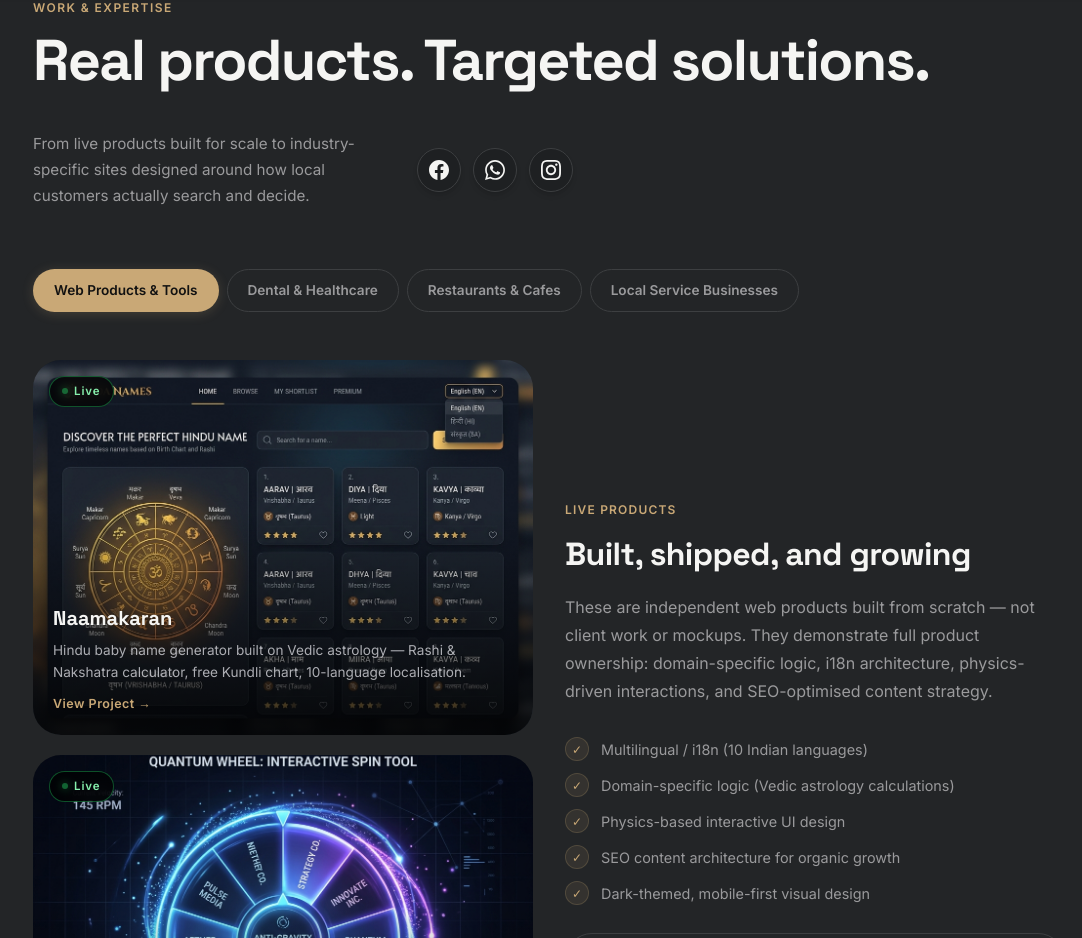
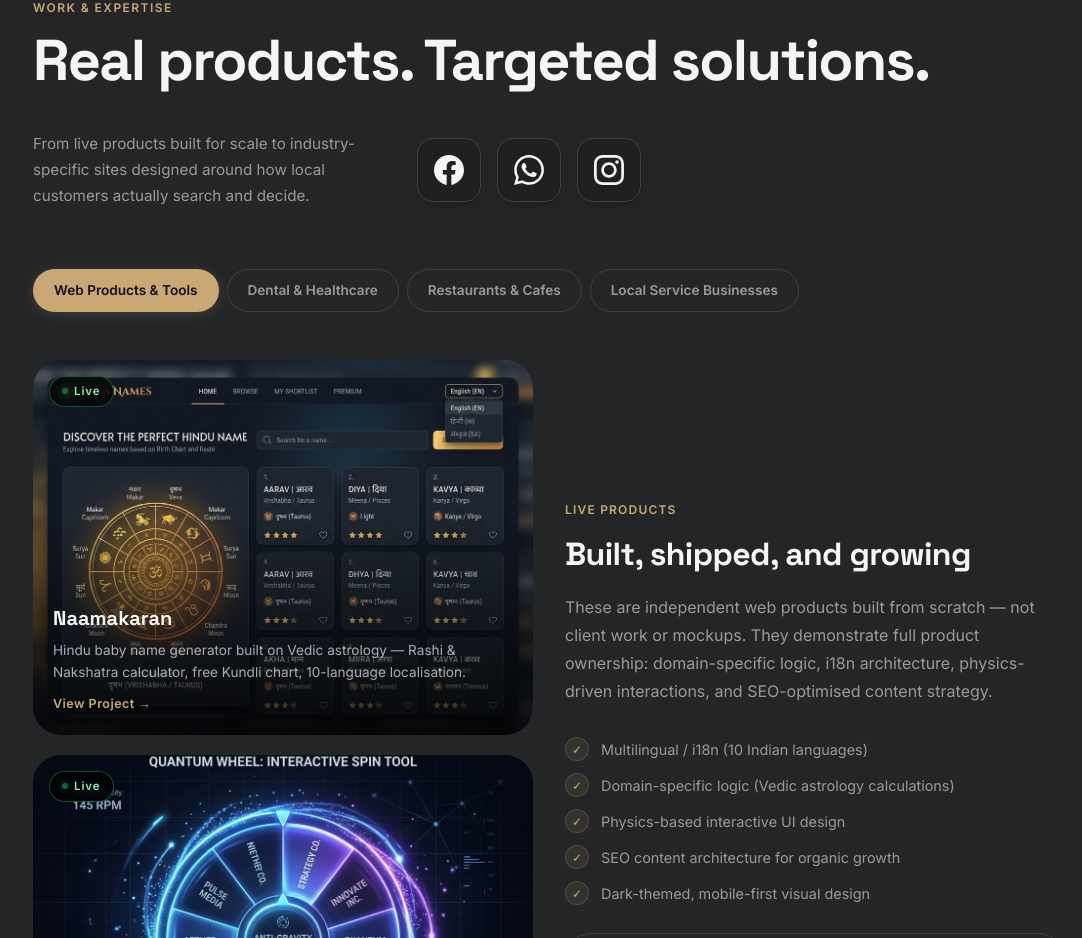
Before and after one commit to Deeptech90/Deep-Tech-Solutions, a Next.js app: page / in a window 1280 px wide. Shown: the part 941-1879 px from the top of the page, without its empty margins (91-1173 px from the left). Built offline with nearby package versions, Linux system fonts and the light colour scheme; a web font is replaced by a local one.

Commit message:
style: enlarge Expertise section social icons to 150% and shift further right

```diff
--- a/components/ExpertiseSection.tsx
+++ b/components/ExpertiseSection.tsx
@@ -287,18 +287,18 @@ export default function ExpertiseSection() {
                 </p>
 
                 {/* Social Links Cluster (Facebook, WhatsApp, Instagram) */}
-                <div className="flex items-center gap-3 pt-2 sm:pt-0">
+                <div className="flex items-center gap-4 pt-4 sm:pt-0 sm:ml-6">
                   {/* Facebook */}
                   <a
                     href="https://www.facebook.com/deeptechsolutions"
                     target="_blank"
                     rel="noopener noreferrer"
-                    className="group relative flex h-11 w-11 items-center justify-center rounded-xl border border-[#3D3F41] bg-[#1E2022] text-[#9A9A9C] transition-all hover:scale-110 hover:border-[#1877F2] hover:bg-[#1877F2]/15 hover:text-[#1877F2] shadow-md"
+                    className="group relative flex h-16 w-16 items-center justify-center rounded-2xl border border-[#3D3F41] bg-[#1E2022] text-[#9A9A9C] transition-all hover:scale-110 hover:border-[#1877F2] hover:bg-[#1877F2]/15 hover:text-[#1877F2] shadow-lg"
                     aria-label="Facebook Page"
                     id="expertise-facebook"
                     title="Facebook: deeptechsolutions"
                   >
-                    <svg width="20" height="20" viewBox="0 0 24 24" fill="currentColor" aria-hidden="true">
+                    <svg width="30" height="30" viewBox="0 0 24 24" fill="currentColor" aria-hidden="true">
                       <path d="M24 12.073c0-6.627-5.373-12-12-12s-12 5.373-12 12c0 5.99 4.388 10.954 10.125 11.854v-8.385H7.078v-3.47h3.047V9.43c0-3.007 1.792-4.669 4.533-4.669 1.312 0 2.686.235 2.686.235v2.953H15.83c-1.491 0-1.956.925-1.956 1.874v2.25h3.328l-.532 3.47h-2.796v8.385C19.612 23.027 24 18.062 24 12.073z"/>
                     </svg>
                   </a>
@@ -308,12 +308,12 @@ export default function ExpertiseSection() {
                     href="https://wa.me/?text=Hello%20Deep%20Tech%20Solutions"
                     target="_blank"
                     rel="noopener noreferrer"
-                    className="group relative flex h-11 w-11 items-center justify-center rounded-xl border border-[#3D3F41] bg-[#1E2022] text-[#9A9A9C] transition-all hover:scale-110 hover:border-[#25D366] hover:bg-[#25D366]/15 hover:text-[#25D366] shadow-md"
+                    className="group relative flex h-16 w-16 items-center justify-center rounded-2xl border border-[#3D3F41] bg-[#1E2022] text-[#9A9A9C] transition-all hover:scale-110 hover:border-[#25D366] hover:bg-[#25D366]/15 hover:text-[#25D366] shadow-lg"
                     aria-label="WhatsApp"
                     id="expertise-whatsapp"
                     title="Chat on WhatsApp"
                   >
-                    <svg width="20" height="20" viewBox="0 0 24 24" fill="currentColor" aria-hidden="true">
+                    <svg width="30" height="30" viewBox="0 0 24 24" fill="currentColor" aria-hidden="true">
                       <path d="M.057 24l1.687-6.163c-1.041-1.804-1.588-3.849-1.587-5.946.003-6.556 5.338-11.891 11.893-11.891 3.181.001 6.167 1.24 8.413 3.488 2.245 2.248 3.481 5.236 3.48 8.414-.003 6.557-5.338 11.892-11.893 11.892-1.99-.001-3.951-.5-5.688-1.448l-6.305 1.654zm6.597-3.807c1.676.995 3.276 1.591 5.392 1.592 5.448 0 9.886-4.434 9.889-9.885.002-5.462-4.415-9.89-9.881-9.892-5.452 0-9.887 4.434-9.889 9.884-.001 2.225.651 3.891 1.746 5.634l-.999 3.648 3.742-.981zm11.387-5.464c-.074-.124-.272-.198-.57-.347-.297-.149-1.758-.868-2.031-.967-.272-.099-.47-.149-.669.149-.198.297-.768.967-.941 1.165-.173.198-.347.223-.644.074-.297-.149-1.255-.462-2.39-1.475-.883-.788-1.48-1.761-1.653-2.059-.173-.297-.018-.458.13-.606.134-.133.297-.347.446-.521.151-.172.2-.296.3-.495.099-.198.05-.372-.025-.521-.075-.148-.669-1.611-.916-2.206-.242-.579-.487-.501-.669-.51l-.57-.01c-.198 0-.52.074-.792.372s-1.04 1.016-1.04 2.479 1.065 2.876 1.213 3.074c.149.198 2.095 3.2 5.076 4.487.709.306 1.263.489 1.694.626.712.226 1.36.194 1.872.118.571-.085 1.758-.719 2.006-1.413.248-.695.248-1.29.173-1.414z"/>
                     </svg>
                   </a>
@@ -323,12 +323,12 @@ export default function ExpertiseSection() {
                     href="https://www.instagram.com/deeptechsolutions"
                     target="_blank"
                     rel="noopener noreferrer"
-                    className="group relative flex h-11 w-11 items-center justify-center rounded-xl border border-[#3D3F41] bg-[#1E2022] text-[#9A9A9C] transition-all hover:scale-110 hover:border-[#E4405F] hover:bg-[#E4405F]/15 hover:text-[#E4405F] shadow-md"
+                    className="group relative flex h-16 w-16 items-center justify-center rounded-2xl border border-[#3D3F41] bg-[#1E2022] text-[#9A9A9C] transition-all hover:scale-110 hover:border-[#E4405F] hover:bg-[#E4405F]/15 hover:text-[#E4405F] shadow-lg"
                     aria-label="Instagram Profile"
                     id="expertise-instagram"
                     title="Instagram: deeptechsolutions"
                   >
-                    <svg width="20" height="20" viewBox="0 0 24 24" fill="currentColor" aria-hidden="true">
+                    <svg width="30" height="30" viewBox="0 0 24 24" fill="currentColor" aria-hidden="true">
                       <path d="M12 2.163c3.204 0 3.584.012 4.85.07 3.252.148 4.771 1.691 4.919 4.919.058 1.265.069 1.645.069 4.849 0 3.205-.012 3.584-.069 4.849-.149 3.225-1.664 4.771-4.919 4.919-1.266.058-1.644.07-4.85.07-3.204 0-3.584-.012-4.849-.07-3.26-.149-4.771-1.699-4.919-4.92-.058-1.265-.07-1.644-.07-4.849 0-3.204.013-3.583.07-4.849.149-3.227 1.664-4.771 4.919-4.919 1.266-.057 1.645-.069 4.849-.069zm0-2.163c-3.259 0-3.667.014-4.947.072-4.358.2-6.78 2.618-6.98 6.98-.059 1.281-.073 1.689-.073 4.948 0 3.259.014 3.668.072 4.948.2 4.358 2.618 6.78 6.98 6.98 1.281.058 1.689.072 4.948.072 3.259 0 3.668-.014 4.948-.072 4.354-.2 6.782-2.618 6.979-6.98.059-1.28.073-1.689.073-4.948 0-3.259-.014-3.667-.072-4.947-.196-4.354-2.617-6.78-6.979-6.98-1.281-.059-1.69-.073-4.949-.073zm0 5.838c-3.403 0-6.162 2.759-6.162 6.162s2.759 6.163 6.162 6.163 6.162-2.759 6.162-6.163c0-3.403-2.759-6.162-6.162-6.162zm0 10.162c-2.209 0-4-1.79-4-4 0-2.209 1.791-4 4-4s4 1.791 4 4c0 2.21-1.791 4-4 4zm6.406-11.845c-.796 0-1.441.645-1.441 1.44s.645 1.44 1.441 1.44c.795 0 1.439-.645 1.439-1.44s-.644-1.44-1.439-1.44z"/>
                     </svg>
                   </a>
```
